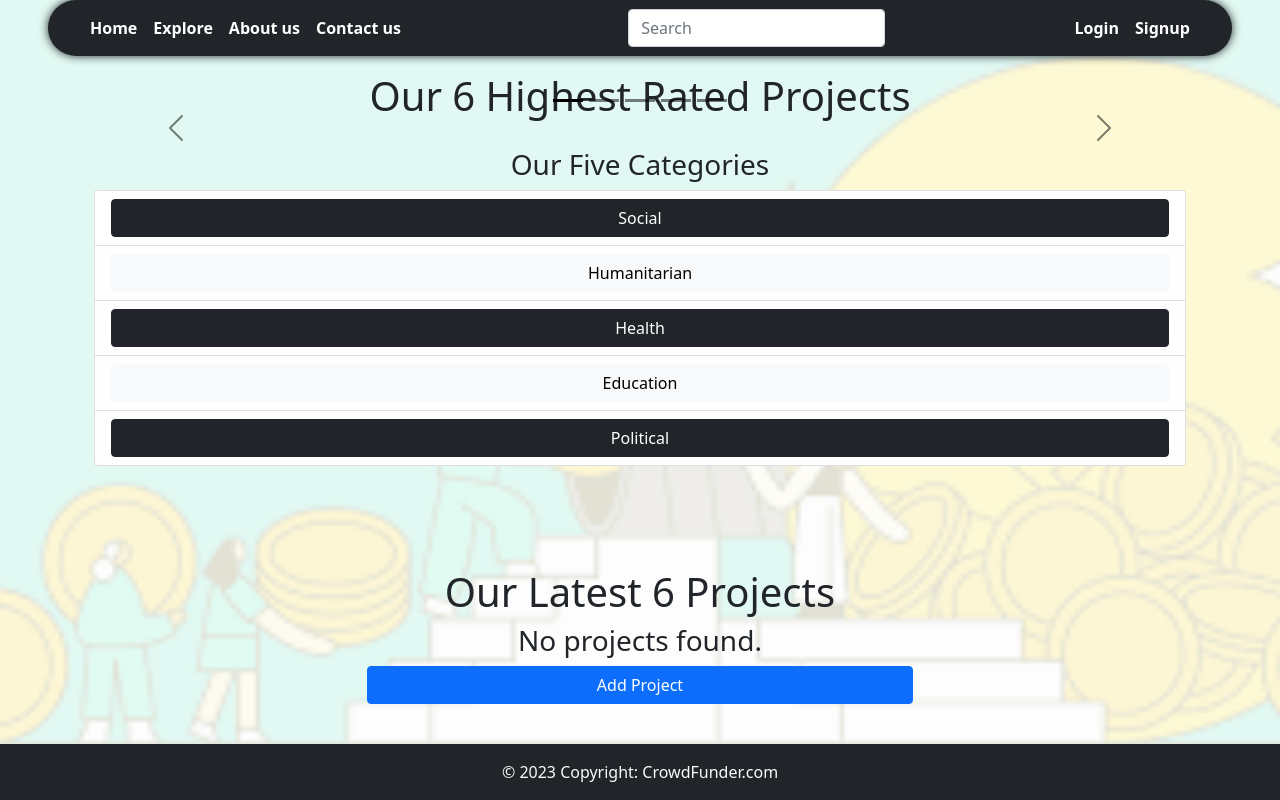
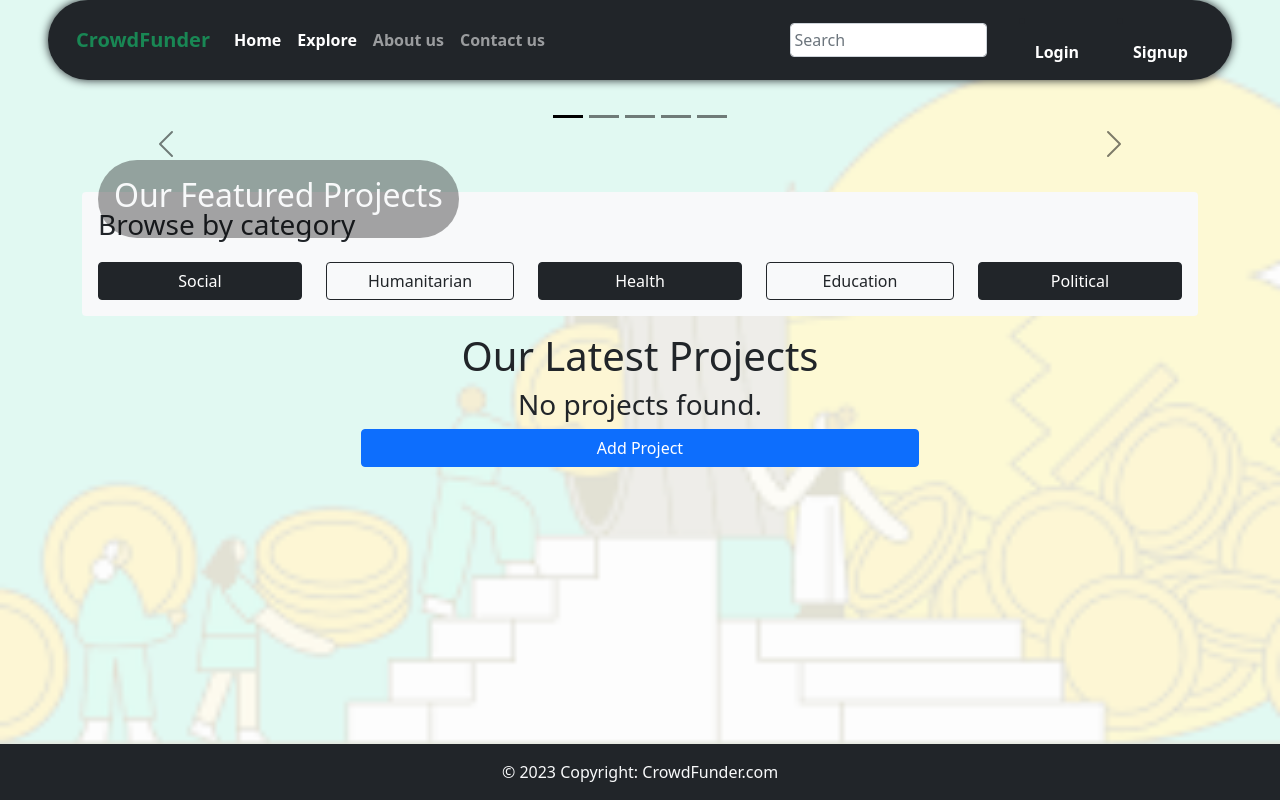
Before and after one commit to MoustafaAscoura/CrowdFunder, a Django app: template CrowdFunder/home/templates/home/home.html in a window 1280 px wide. Run offline with Django 4.2, Linux system fonts and the light colour scheme; the template is opened without the code that fills it, so the values that code supplies are empty; some libraries are stand-ins or nearby versions.

Commit message:
Edited header and added featured projects

```diff
--- a/CrowdFunder/home/templates/home/home.html
+++ b/CrowdFunder/home/templates/home/home.html
@@ -2,35 +2,33 @@
 {% load static %}
 {% block content %}
 
-
 <div class="container position-relative" id="Home">
 
-
-
-
-  {% comment %} --------------------------------------- {% endcomment %}
-
-    <div class="container join">
-
-
-<h1 class="text-center"> Our 6 Highest Rated Projects </h1>
+  <!-- Featured Projects -->
+  <div class="join my-5">
     <!--  highest five rated running projects -->
 
     <div id="carouselExampleDark" class="carousel carousel-dark slide">
+      <div class="text-center position-absolute text-light m-3 p-3 rounded-pill"
+      style="z-index: 5; background-color: rgba(0, 0, 0, 0.35);">
+        <h2> Our Featured Projects </h2></div>
+
       <div class="carousel-indicators">
-      <button type="button" data-bs-target="#carouselExampleDark" data-bs-slide-to="0" class="active" aria-current="true" aria-label="Slide 1"></button>
+        <button type="button" data-bs-target="#carouselExampleDark" data-bs-slide-to="0" class="active"
+          aria-current="true" aria-label="Slide 1"></button>
         <button type="button" data-bs-target="#carouselExampleDark" data-bs-slide-to="1" aria-label="Slide 2"></button>
         <button type="button" data-bs-target="#carouselExampleDark" data-bs-slide-to="2" aria-label="Slide 3"></button>
         <button type="button" data-bs-target="#carouselExampleDark" data-bs-slide-to="3" aria-label="Slide 4"></button>
         <button type="button" data-bs-target="#carouselExampleDark" data-bs-slide-to="4" aria-label="Slide 5"></button>
       </div>
       <div class="carousel-inner">
-      {% for project in top_rated_projects %}
+        {% for project in featured_projects %}
         <div class="carousel-item{% if forloop.first %} active{% endif %}" data-bs-interval="10000">
-        <img src="{{ project.thumbnail }}" style="height:450px; opacity:70%" class="d-block w-100" alt="...">
-        <div class="carousel-caption d-none d-md-block">
-          <h5>{{ project.title }}</h5>
+          <img src="{{ project.thumbnail }}" style="height:60vh; opacity:90%; object-fit: cover;" class="d-block w-100" alt="...">
+          <div class="carousel-caption rounded" style="background-color: rgba(255, 255, 255, 0.25);">
+            <h3>{{ project.title }}</h3>
             <p> {{project.details }} </p>
+            <a href="{% url 'project_detail' pk=project.id %}" class="btn btn-outline-light">View Details</a>
           </div>
         </div>
         {% endfor %}
@@ -46,81 +44,56 @@
       </button>
     </div>
 
-  {% comment %} --------------------------------------------------------- {% endcomment %}
 
+  </div>
 
+  <!-- Categories -->
+  <div class="bg-light p-3 my-3 rounded">
+    <h3>Browse by category</h3>
 
-{% comment %} Categories Side Bar {% endcomment %}
-
-
-
-   <div class="row" >
-
-
-
-    <div
-
-      <div class="content-section" style="height:300px;text-align: center; margin-top: 20px;">
-        <h3>Our Five Categories</h3>
-          <ul class="list-group">
-            <li class="list-group-item list-group-item">
-              <a class="btn btn-dark" style="width:100%" href="{% url 'category' 'Social' %}">
-
-                 Social
-                 <i class="fa-solid fa-people-arrows"></i>
-              </a>
-            </li>
-            <li class="list-group-item list-group-item-light" >
-                <a class="btn btn-light" style="width:100%" href="{% url 'category' 'Humanitarian' %}">
-
-                  Humanitarian
-                  <i class="fa-solid fa-hand-holding-heart"></i>
-              </a>
-            </li>
-            <li class="list-group-item list-group-item-light" >
-                <a class="btn btn-dark" style="width:100%" href="{% url 'category' 'Health' %}">
-                Health
-                <i class="fa-solid fa-user-nurse"></i>
-              </a>
-            </li>
-            <li class="list-group-item list-group-item-light" >
-                <a class="btn btn-light" style="width:100%" href="{% url 'category' 'Education' %}">
-
-                  Education
-                  <i class="fa-solid fa-school"></i>
-              </a>
-            </li>
-            <li class="list-group-item list-group-item-light" >
-                <a class="btn btn-dark" style="width:100%" href="{% url 'category' 'Political' %}">
-              Political
-              <i class="fa-regular fa-handshake"></i>
-              </a>
-            </li>
-
-          </ul>
-        </p>
+    <div class="row gx-3 row-cols-1 row-cols-lg-5 " style=" margin-top: 20px;">
+      <div class="col">
+        <a class="btn btn-dark w-100" href="{% url 'category' 'Social' %}">
+          Social <i class="fa-solid fa-people-arrows"></i></a>
+      </div>
+      <div class="col px-3">
+        <a class="btn btn-outline-dark w-100" href="{% url 'category' 'Humanitarian' %}">
+          Humanitarian <i class="fa-solid fa-hand-holding-heart"></i></a>
+      </div>
+      <div class="col">
+        <a class="col btn btn-dark w-100" href="{% url 'category' 'Health' %}">
+          Health <i class="fa-solid fa-user-nurse"></i></a>
+      </div>
+      <div class="col px-3">
+        <a class="col btn btn-outline-dark px-3 w-100" href="{% url 'category' 'Education' %}">
+          Education <i class="fa-solid fa-school"></i></a>
+      </div>
+      <div class="col">
+        <a class="col btn btn-dark w-100  " href="{% url 'category' 'Political' %}">
+          Political <i class="fa-regular fa-handshake"></i></a>
       </div>
     </div>
   </div>
 
+  <!-- High Rated Projects -->
+  {% if top_rated_projects %}
+  <div class="top-rated my-3">
+    <h2> Top Rated Projects </h2>
+    <div class="row mt-2 gy-3 row-cols-1 row-cols-md-2 row-cols-lg-3">
+      {% for project in top_rated_projects %}
+      <div class="col">
+        <div class="card position-relative mx-1" style="height: 60vh;">
+          {% include "projects/partials/projectinfo.html" with project=project inlist=1 %}
+        </div>
+      </div>
+      {%endfor%}
+    </div>
+  </div>
+  {% endif %}
 
-
-{% comment %} ---------------------------------------- {% endcomment %}
-
-  {% comment %} LIST OF THE LATEST 5 PROJECTS  {% endcomment %}
-
-  <br>
-  <br>
-  <br>
-  <br>
-  <br>
-
-
-
-
-  <h1 class="text-center">Our Latest 6 Projects</h1>
-
-  <div class="container">
+  <!-- Latest Projects -->
+  <div>
+    <h1 class="text-center">Our Latest Projects</h1>
     {% if latest_projects %}
     <div class="row row-cols-1 row-cols-md-2 row-cols-lg-3 g-3 my-2 overflow-hidden">
       {% for project in latest_projects %}
@@ -128,27 +101,20 @@
         <div class="card position-relative mx-1" style="height: 60vh;">
           {% include "projects/partials/projectinfo.html" with project=project inlist=1 %}
         </div>
-        <br>
       </div>
       {% endfor %}
     </div>
     {% else %}
     <h3 class="text-center">No projects found.</h3>
     <div class="d-flex justify-content-center">
-      <a class="btn btn-primary w-50 mx-auto" href="{% url 'project_create' %}" style="margin-bottom: 10px;">Add Project</a>
+      <a class="btn btn-primary w-50 mx-auto" href="{% url 'project_create' %}" style="margin-bottom: 10px;">Add
+        Project</a>
     </div>
     {% endif %}
 
   </div>
-{% comment %} ------------------------------------------------------------------ {% endcomment %}
-
-{% comment %} - List of latest 5 featured projects (which are selected by the admin)
-- A list of the categories. User can open each category to view its projects {% endcomment %}
-
-
 
 
 </div>
-</div>
 
 {% endblock %}
--- a/CrowdFunder/home/templates/home/partials/header.html
+++ b/CrowdFunder/home/templates/home/partials/header.html
@@ -1,7 +1,11 @@
-<nav class="navbar navbar-expand-lg bg-body-tertiary ms-5 me-5 rounded-pill fw-bold bg-dark" style="box-shadow: 0 0 10px; ">
-  <div class="container" >
-    <div class="collapse navbar-collapse justify-content-between" id="navbarNav">
-      <ul class="navbar-nav">
+<nav class="navbar navbar-expand-lg bg-body-tertiary mx-5 rounded-pill fw-bold navbar-dark bg-dark px-3" style="box-shadow: 0 0 10px; ">
+  <div class="container-fluid">
+    <a class="navbar-brand text-success" href="{% url 'index' %}">CrowdFunder</a>
+    <button class="navbar-toggler btn-outline-success" type="button" data-bs-toggle="collapse" data-bs-target="#navbarSupportedContent" aria-controls="navbarSupportedContent" aria-expanded="false" aria-label="Toggle navigation">
+      <span class="navbar-toggler-icon text-light"></span>
+    </button>
+    <div class="collapse navbar-collapse" id="navbarSupportedContent">
+      <ul class="navbar-nav me-auto mb-2 mb-lg-0" style="min-width: 320px;">
         <li class="nav-item">
           <a class="nav-link active" aria-current="page" href="{% url 'index' %}">Home</a>
         </li>
@@ -14,15 +18,12 @@
         <li class="nav-item">
           <a class="nav-link" href="/contact">Contact us</a>
         </li>
-
       </ul>
-
-      <form class="ms-5 d-flex" action="{% url 'search' %}" method="get">
-        <input class="form-control me-2" name="param" type="search" placeholder="Search" aria-label="Search">
+      <div class="d-flex justify-content-between align-items-center">
+        <form class="d-flex w-50 h-50"  action="{% url 'search' %}" method="get">
+          <input class="form-control me-2 p-1" name="param" type="search" placeholder="Search" aria-label="Search">
           <button type="submit" class="btn p-0"><i class="fa fa-search text-light fs-4"></i></button>
         </form>
-
-      <ul class="navbar-nav">
         {% if user.id %}
         <div class="btn-group" >
           <a type="button" class="btn btn-info" href="{% url 'profile' pk=user.id %}" style="background-color:white; border:none">
@@ -51,8 +52,8 @@
           <a class="nav-link m-0" href="{% url 'signup' %}">Signup</a>
         </li>
         {% endif %}
-        </ul>
-      </ul>
+      </div>
+
     </div>
   </div>
 </nav>
--- a/CrowdFunder/home/urls.py
+++ b/CrowdFunder/home/urls.py
@@ -1,10 +1,9 @@
 from django.urls import path
-from .views import index, contact, about, SearchView, category_view
+from .views import index, contact, about, SearchView
 
 urlpatterns = [
     path("", index, name="index"),
     path("contact", contact, name="contact"),
     path("about", about, name="about"),
     path("search", SearchView.as_view(), name="search"),
-    # path("category/<str:category_name>/", category_view, name="category"),
 ]
--- a/CrowdFunder/projects/templates/projects/project_detail.html
+++ b/CrowdFunder/projects/templates/projects/project_detail.html
@@ -68,7 +68,7 @@
             <div class="d-flex justify-content-center">
 
                 {% if project.raised_money >=  project.total_target or project.expired %}
-                    <button class="btn btn-success m-3" disabled id="donate_now">Donate Now</button>
+                    <button class="btn btn-success m-3" disabled id="donate_now">Amount Raised!</button>
                 {% else %}
                     <button class="btn btn-success m-3" id="donate_now">Donate Now</button>
                 {% endif %}
```
Also changed, not shown: CrowdFunder/home/views.py (+11 -9 lines). Lines whose indentation alone changed are shown as unchanged.
